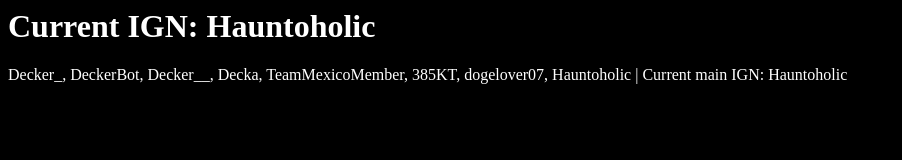
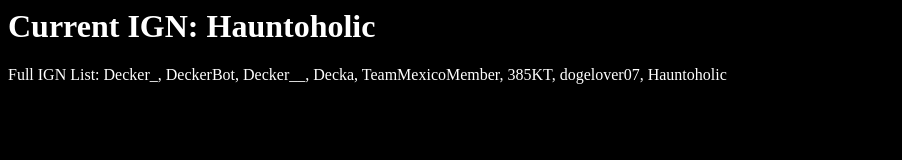
Before and after one commit to Deckerlol/Yes, a plain HTML site: page igns/index.html in a window 1280 px wide. Shown: the whole page, without its empty margins (0-902 px from the left). Drawn offline with Linux system fonts and the light colour scheme.

Commit message:
Update index.html

```diff
--- a/igns/index.html
+++ b/igns/index.html
@@ -4,6 +4,6 @@
   </head>
    <body style="background-color:black;">
       <h1 style="color:white;">Current IGN: Hauntoholic</h1>
-      <p style="color:white;">Decker_, DeckerBot, Decker__, Decka, TeamMexicoMember, 385KT, dogelover07, Hauntoholic | Current main IGN: Hauntoholic</p>
+      <p style="color:white;">Full IGN List: Decker_, DeckerBot, Decker__, Decka, TeamMexicoMember, 385KT, dogelover07, Hauntoholic</p>
    </body>
 </html>
```
